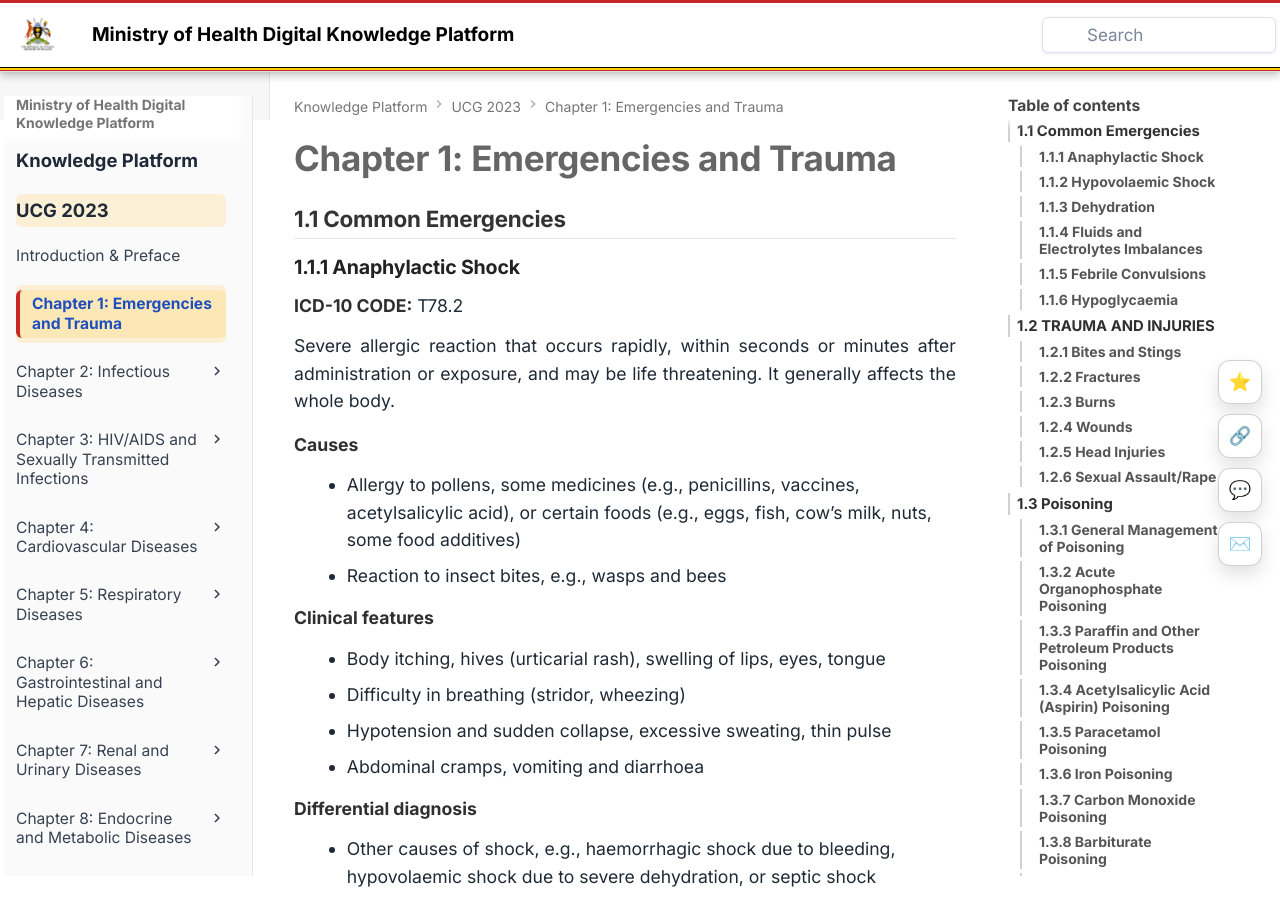
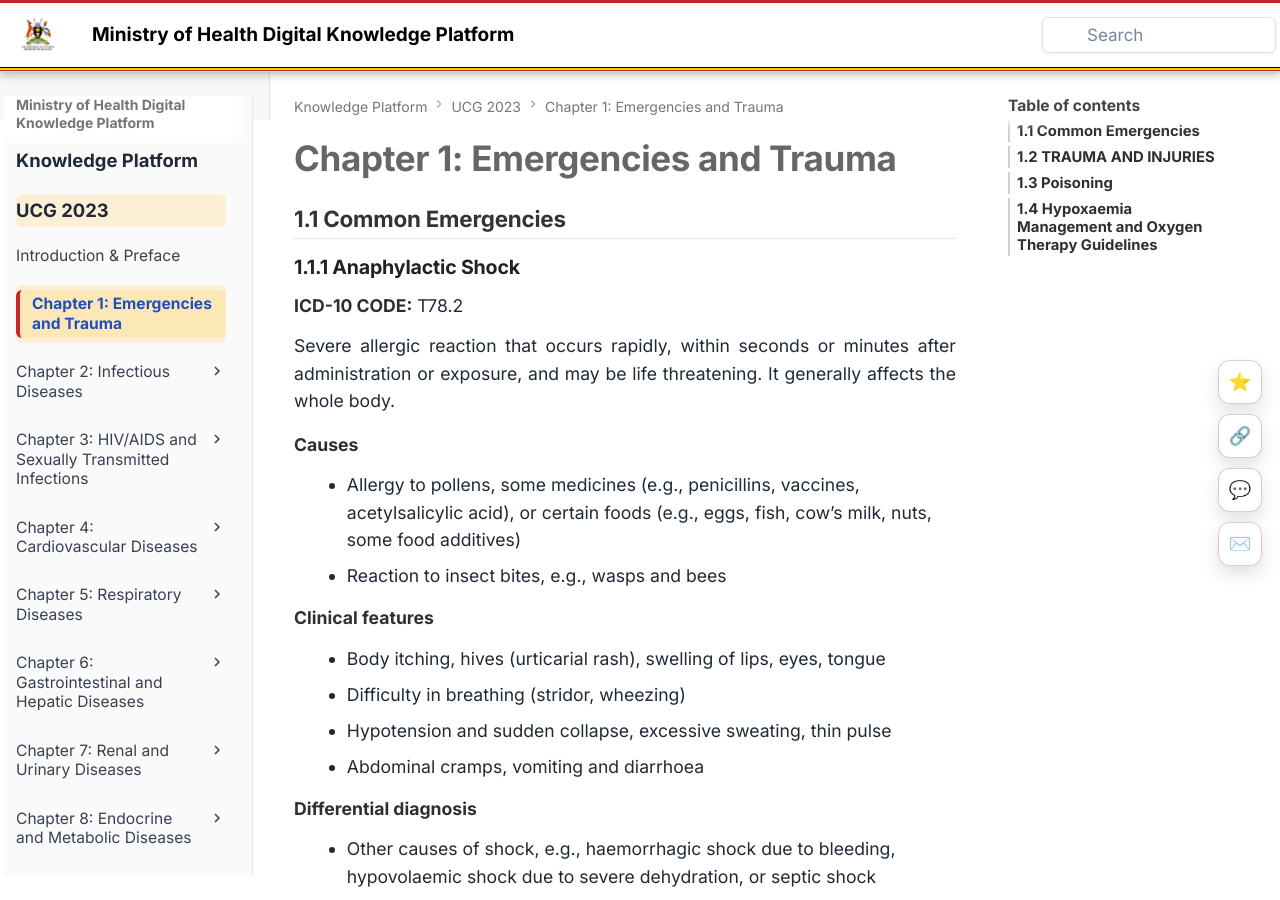
Before and after one commit to mohuganda/digital-guidelines-and-documentation, an MkDocs documentation site: the page built from docs/chapters_split/01/index.md, in a window 1280 px wide and 900 px high. Built offline with MkDocs 1.6.1 and Material for MkDocs 9.7.7, drawn with Linux system fonts in a browser that asks for light colours.

Commit message:
Limit right table of contents to section headings

```diff
--- a/mkdocs.yml
+++ b/mkdocs.yml
@@ -35,7 +35,7 @@
 - md_in_html
 - toc:
     permalink: true
-    toc_depth: 3
+    toc_depth: 2
 nav:
 - Knowledge Platform: index.md
 - UCG 2023:
```
